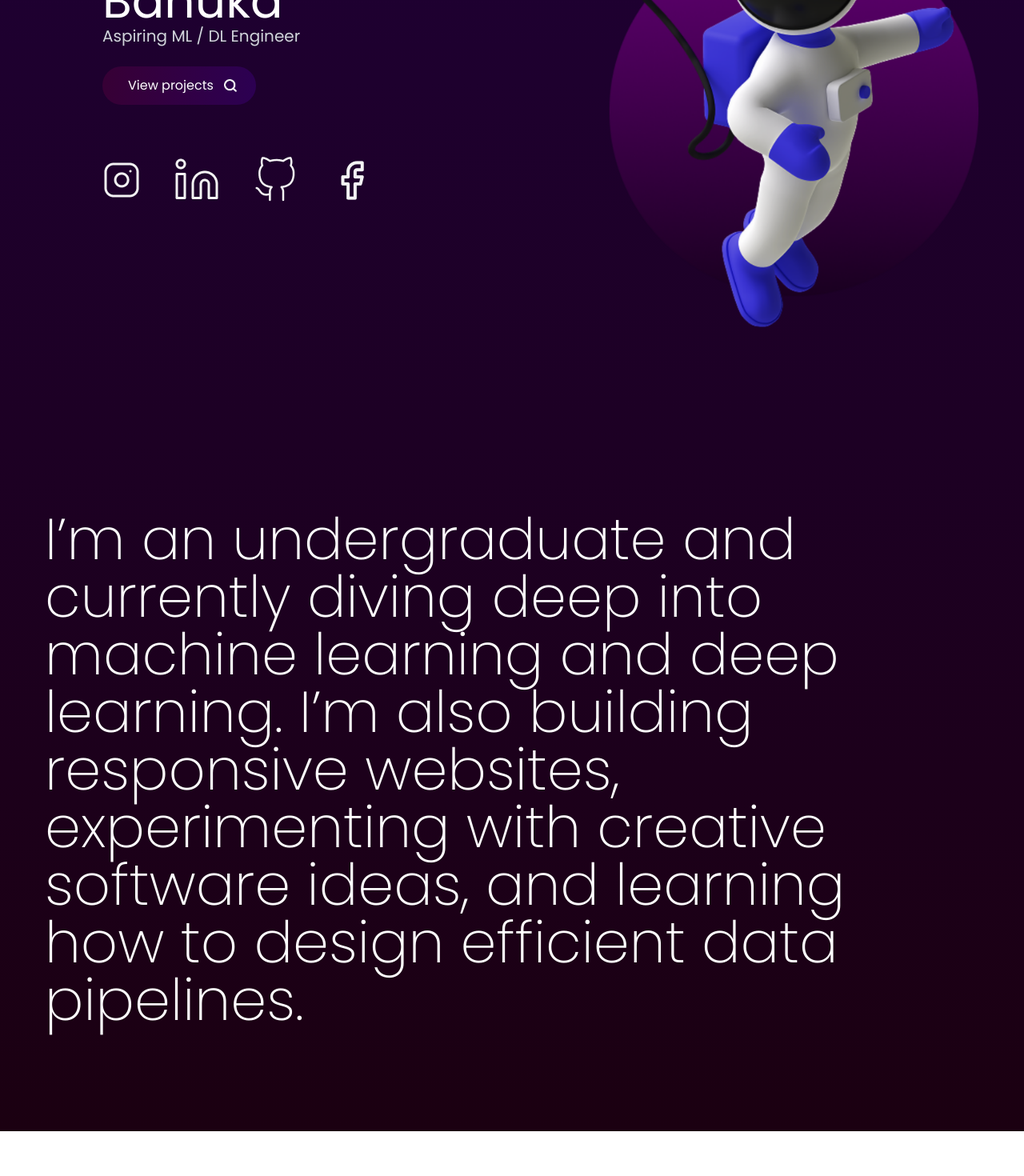
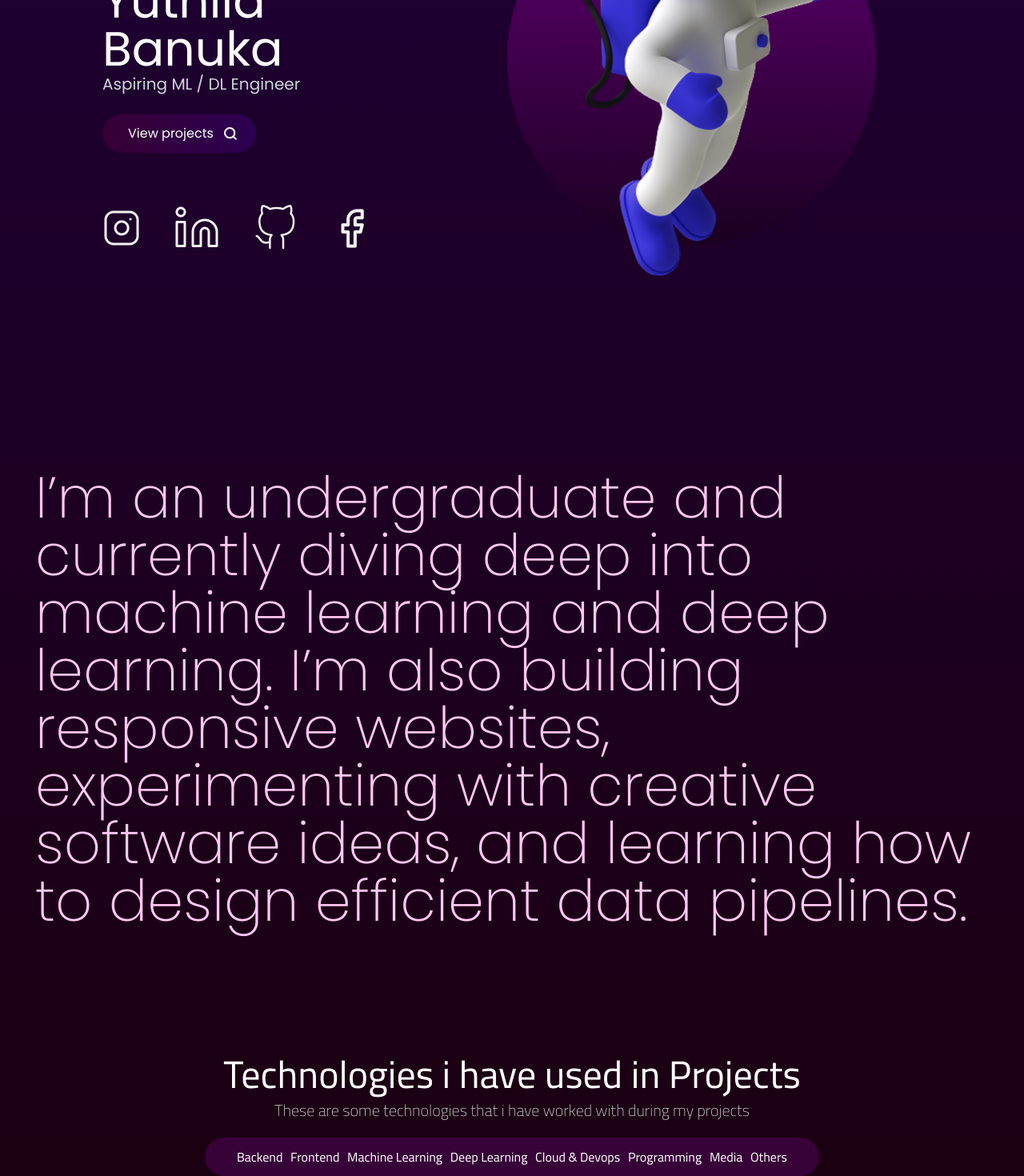
Before and after one commit to Banuka2540/3DPortfolio, a React (Vite) app: page / in a window 1280 px wide. Shown: the part 349-1819 px from the top of the page at 80% size. Before the commit the page ends 1779 px from the top, so only its background shows below. Built offline with nearby package versions, Linux system fonts and the light colour scheme.

Commit message:
added technologies section

```diff
--- a/package.json
+++ b/package.json
@@ -10,6 +10,7 @@
     "preview": "vite preview"
   },
   "dependencies": {
+    "gsap": "^3.13.0",
     "react": "^19.1.1",
     "react-dom": "^19.1.1",
     "three": "^0.181.2"
--- a/src/Page/Home.jsx
+++ b/src/Page/Home.jsx
@@ -2,17 +2,17 @@ import React from 'react'
 import Nav from '../components/Nav'
 import Hero from '../components/Hero'
 import About from '../components/about'
+import Technologies from '../components/Technologies'
 
 
 export default function Home() {
   return (
+
     <div className='bg-gradient-to-b from-[#1F0038] to-[#1B0011] w-auto h-auto'>
       <Nav/>
       <Hero/>
       <About/>
-
+      <Technologies/>
     </div>
-
-
   )
 }
--- a/src/components/Hero.jsx
+++ b/src/components/Hero.jsx
@@ -7,7 +7,7 @@ import Eclipse from './eclipse'
 export default function Hero() {
   return (
     <div className='flex justify-between text-white font-Poppins'>
-      <div className='p-32 pt-12 mt-24'>
+      <div className='pt-12 pb-0 pl-32 pr-32 mt-24'>
         <h1 className='pb-0 text-6xl'>Hi I’m Yuthila Banuka</h1>
         <h2 className='pb-6 text-xl text-gray-300'>Aspiring ML / DL Engineer</h2>
         <button className='rounded-full w-48 h-12 flex items-center justify-between px-6 bg-gradient-to-r from-[#370035] to-[#2C0052] text-white'>
@@ -17,7 +17,6 @@ export default function Hero() {
         <Socials/>
       </div>
       <Eclipse/>
-
     </div>
   )
 }
--- a/src/components/Nav.jsx
+++ b/src/components/Nav.jsx
@@ -1,8 +1,8 @@
 import React from 'react'
-
 import logo from '../assets/logo.png'
 
 export default function Nav() {
+
   return (
   <div className='pb-6 p-7'>
     <div className="rounded-full w-auto h-16 flex items-center justify-between gap-5 px-6 bg-[#370238] text-white">
@@ -16,6 +16,4 @@ export default function Nav() {
         </ul>
     </div>
   </div>
-
-  )
-}
+  )}
--- /dev/null
+++ b/src/components/Technologies.jsx
@@ -0,0 +1,22 @@
+import React from 'react'
+
+export default function Technologies() {
+  return (
+    <div className='text-center text-white font-Cairo'>
+      <h1 className='p-6 pb-2 text-5xl'>Technologies i have used in Projects </h1>
+      <h3 className='pb-5 text-xl text-gray-200 font-extralight'>These are some technologies that i have worked with during my projects</h3>
+      <div className='pl-64 pr-64'>
+        <div className='rounded-full flex justify-between gap-2 bg-[#370238] text-white pl-10 pr-10 pt-3 pb-3'>
+            <a className='cursor-pointer hover:text-gray-300'>Backend</a>
+            <a className='cursor-pointer hover:text-gray-300'>Frontend</a>
+            <a className='cursor-pointer hover:text-gray-300'>Machine Learning</a>
+            <a className='cursor-pointer hover:text-gray-300'>Deep Learning</a>
+            <a className='cursor-pointer hover:text-gray-300'>Cloud & Devops</a>
+            <a className='cursor-pointer hover:text-gray-300'>Programming</a>
+            <a className='cursor-pointer hover:text-gray-300'>Media</a>
+            <a className='cursor-pointer hover:text-gray-300'>Others</a>
+        </div>
+      </div>
+    </div>
+  )
+}
--- a/src/components/about.jsx
+++ b/src/components/about.jsx
@@ -3,7 +3,7 @@ import React from 'react'
 export default function About() {
   return (
     <div>
-      <h1 className='p-10 pb-32 m-4 text-white font-extralight text-7xl font-Poppins text-base/1 '>
+      <h1 className='p-10 pt-16 pb-32 m-1 text-[#FFC8F1] font-extralight text-7xl font-Poppins text-base/1 '>
         I’m an undergraduate and currently diving deep into machine learning and deep learning. I’m also building responsive websites, experimenting with creative software ideas, and learning how to design efficient data pipelines.
       </h1>
     </div>
--- a/src/components/eclipse.jsx
+++ b/src/components/eclipse.jsx
@@ -5,10 +5,8 @@ import Ellipse from '../assets/mergedastro.png'
 export default function Eclipse() {
   return (
 
-    <div className='pt-0 pl-2 pr-0'>
-
+    <div className='pt-0 pb-0 pr-32 -mt-16'>
         <img src={Ellipse} className='max-w-xl '/>
-
     </div>
   )
 }
```
Also changed, not shown: 1 other file (tests, documents, lock files or other folders).
